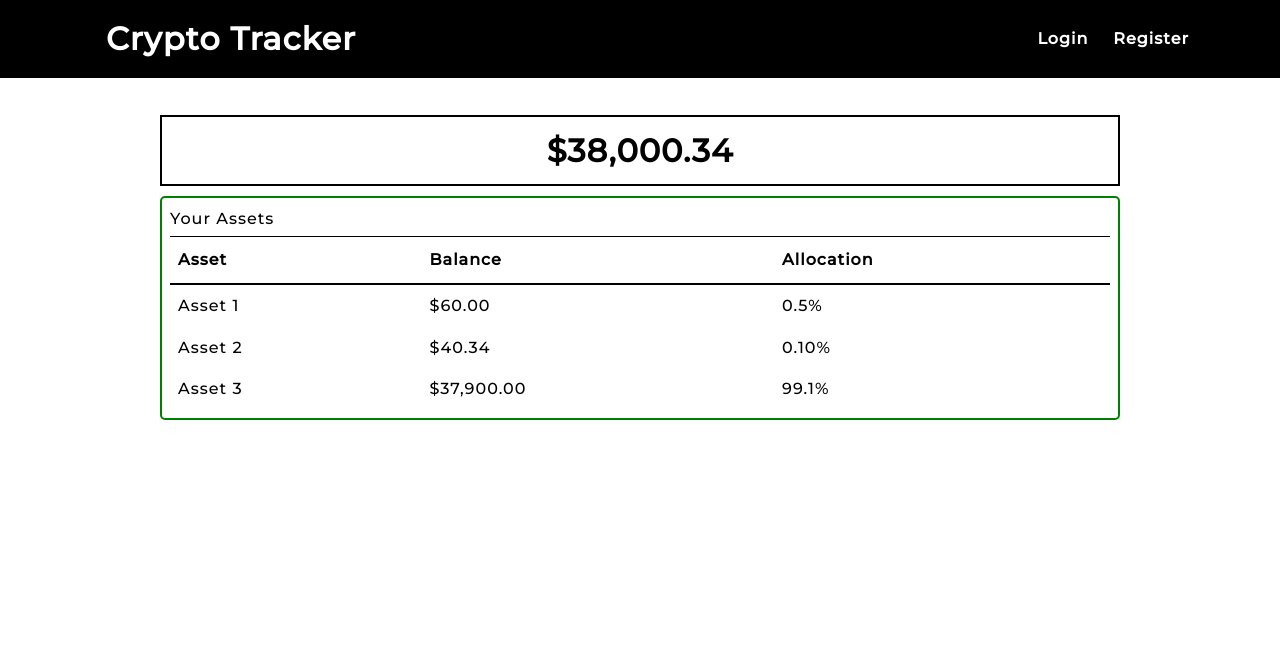
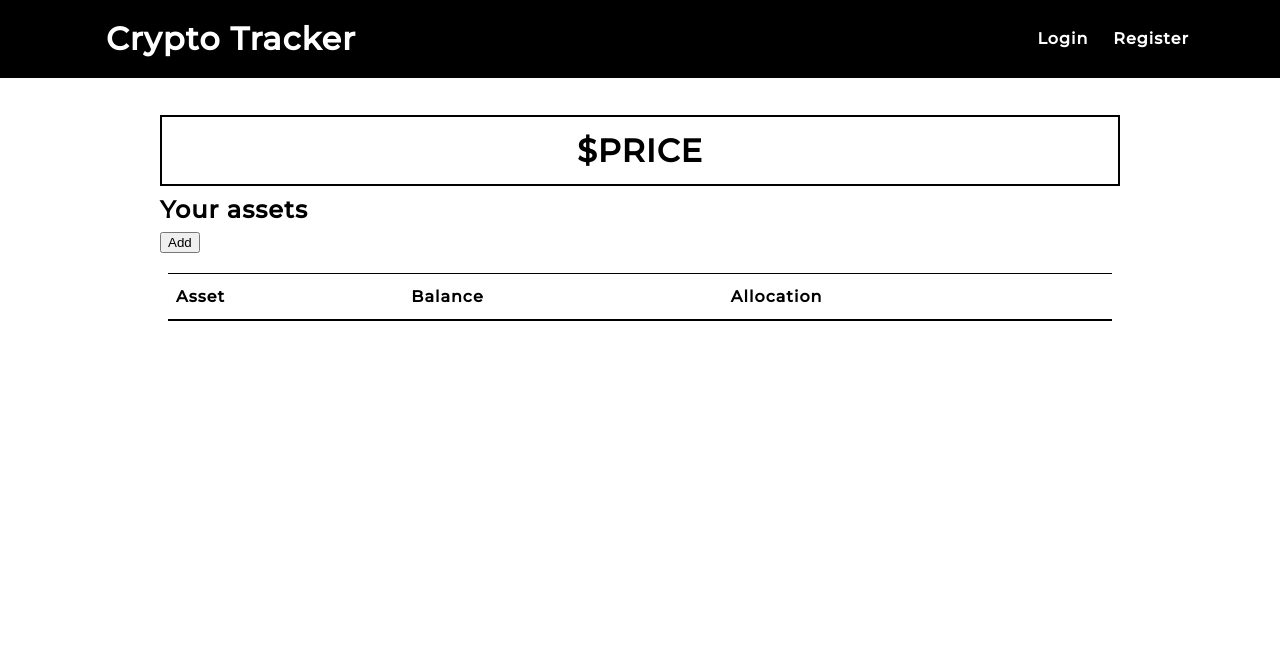
Before and after one commit to Patrick-Lapid/crypto-app, a Django app: page / in a window 1280 px wide. Shown: the top 660 px of the page. Run offline with Django 3.2, Linux system fonts and the light colour scheme; lists and menus that the app fills with data are empty.

Commit message:
to desktop

```diff
--- a/portfolio/static/portfolio/styles.css
+++ b/portfolio/static/portfolio/styles.css
@@ -93,8 +93,6 @@ ul {
 /* TABLE */
 .asset-list{
   margin: 10px auto;
-  border: 2px solid green;
-  border-radius: 5px;
   padding: 0.5rem;
 }
 
@@ -128,7 +126,7 @@ ul {
   margin-bottom: 5px;
 }
 
-.table-header{
+.table-header .portfolio-header{
   width: 100%;
   display: flex;
   flex-direction: row;
--- a/portfolio/templates/portfolio/about.html
+++ b/portfolio/templates/portfolio/about.html
@@ -8,6 +8,7 @@
 
 <table id="asset-table">
     <tr id="heading-row">
+        <th>Rank</th>
         <th>Coin</th>
         <th>Price</th>
         <th>Circulating Supply</th>
@@ -15,6 +16,7 @@
     </tr>
     {% for coin in coins %}
         <tr>
+            <td>{{ coin.cmc_rank }}</td>
             <td>{{ coin.name }}</td>
             <td>${{coin.quote.USD.price}}</td>
             <td>{{coin.circulating_supply}}</td>
--- a/portfolio/templates/portfolio/home.html
+++ b/portfolio/templates/portfolio/home.html
@@ -1,31 +1,19 @@
 {% extends 'portfolio/base.html' %}
 {% block content %}
 <div class="main-price-container">
-    <h1 class="main-price">$38,000.34</h1>
+    <h1 class="main-price">$PRICE</h1>
+</div>
+<div class="portfolio-header">
+    <h2>Your assets</h2>
+    <button>Add</button>
 </div>
 <div class="asset-list">
     <table id="asset-table">
-        <caption id="asset-caption">Your Assets</caption>
         <tr id="heading-row">
             <th>Asset</th>
             <th>Balance</th>
             <th>Allocation</th>
         </tr>
-        <tr>
-            <td>Asset 1</td>
-            <td>$60.00</td>
-            <td>0.5%</td>
-        </tr>
-        <tr>
-            <td>Asset 2</td>
-            <td>$40.34</td>
-            <td>0.10%</td>
-        </tr>
-        <tr>
-            <td>Asset 3</td>
-            <td>$37,900.00</td>
-            <td>99.1%</td>
-        </tr>
 
     </table>
 </div>
--- a/portfolio/utils.py
+++ b/portfolio/utils.py
@@ -27,12 +27,13 @@ for coin in coins:
         coin['quote']['USD']['price'] = round(coin['quote']['USD']['price'], 2)
         coin['quote']['USD']['market_cap'] = round(coin['quote']['USD']['market_cap'], 2)
         coin['circulating_supply'] = round(coin['circulating_supply'], 2)
+        print(coin['quote']['USD']['price'])
 
 def displayCoinList():
     for coin in coins:
-        coin['quote']['USD']['price'] = f"{(coin['quote']['USD']['price']):,}"
-        coin['quote']['USD']['market_cap'] = f"{(coin['quote']['USD']['market_cap']):,}"
-        coin['circulating_supply'] = f"{(coin['circulating_supply']):,}"
+        coin['quote']['USD']['price'] = f"{float(coin['quote']['USD']['price']):,}"
+        coin['quote']['USD']['market_cap'] = f"{float(coin['quote']['USD']['market_cap']):,}"
+        coin['circulating_supply'] = f"{float(coin['circulating_supply']):,}"
 
 
 def getPrice(ticker):
```
